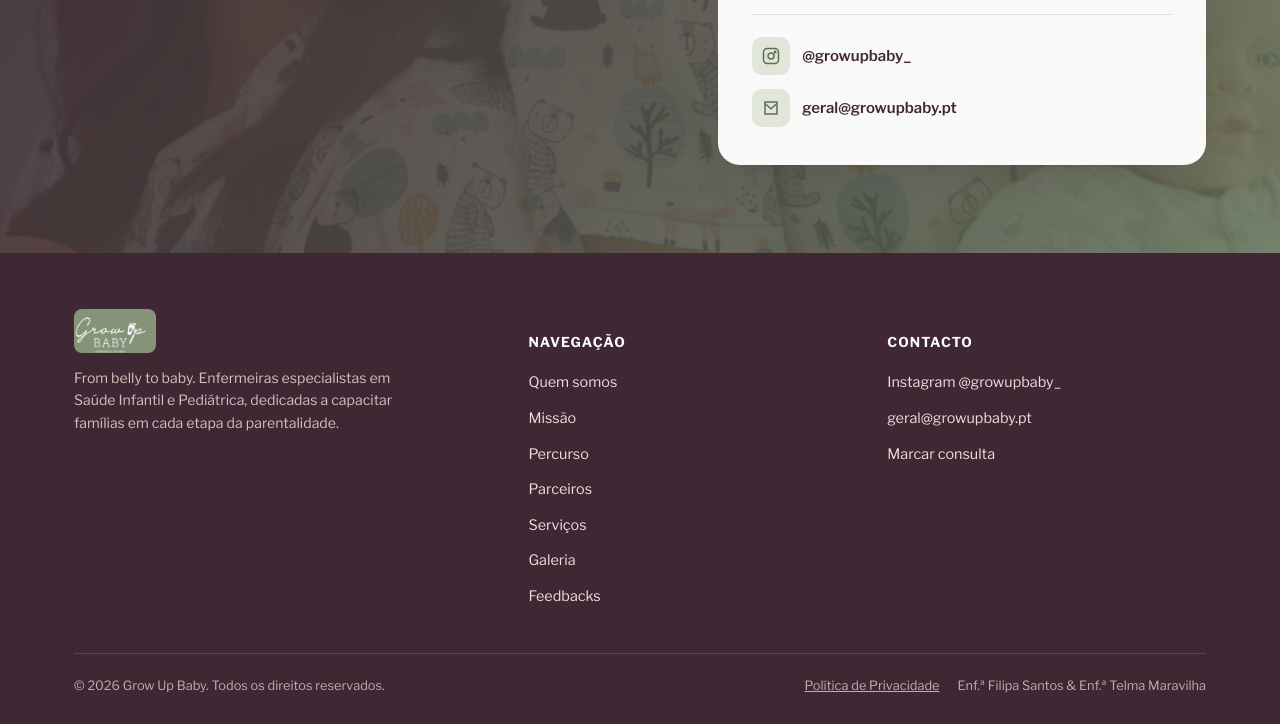
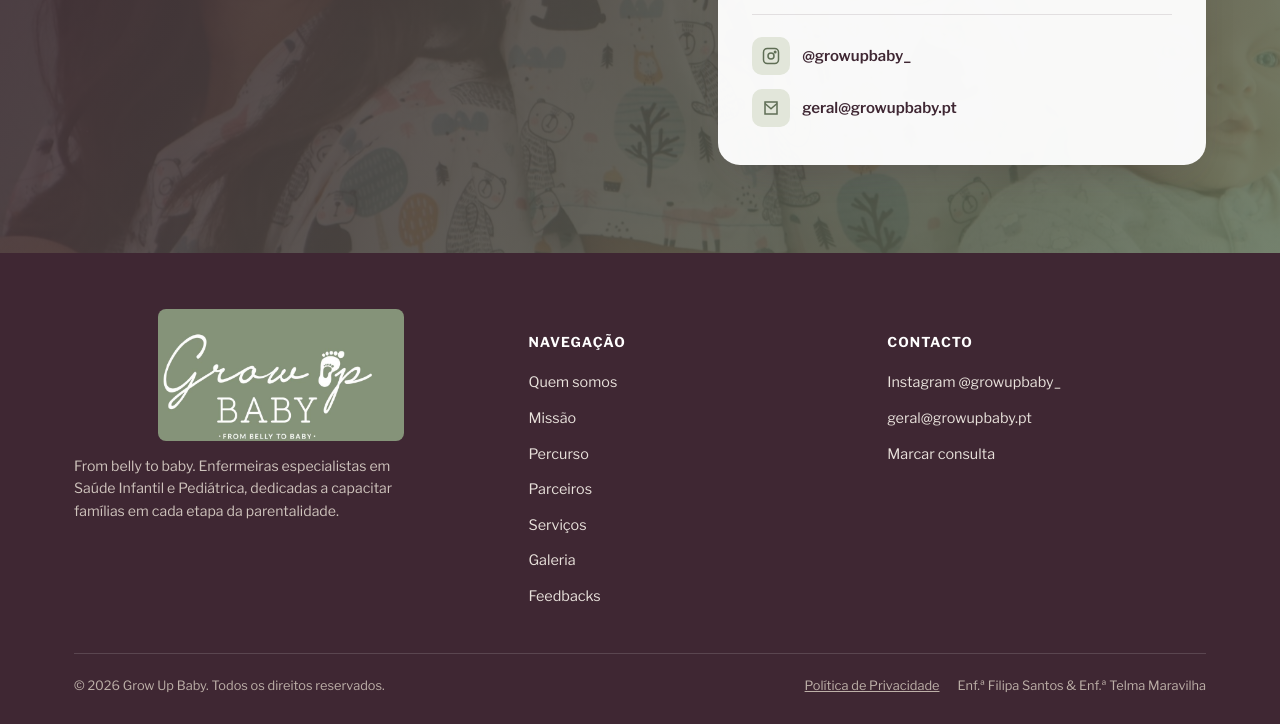
Before and after one commit to GrowUpBaby/site.growupbaby, a plain HTML site: page index.html in a window 1280 px wide. Shown: the part 8677-9401 px from the top of the page. Drawn offline with nearby package versions, Linux system fonts and the light colour scheme.

Commit message:
Amplía y centra el logo del footer
Co-Authored-By: Claude Sonnet 5 <noreply@anthropic.com>

```diff
--- a/index.html
+++ b/index.html
@@ -357,8 +357,8 @@
   /* ---------- FOOTER ---------- */
   footer.site{background:var(--plum); color:#e9e2dc; padding-block:56px 28px;}
   .footer-grid{display:grid; grid-template-columns:1.3fr 1fr 1fr; gap:40px;}
-  .footer-brand{display:flex; align-items:center; gap:12px; margin-bottom:14px;}
-  .footer-brand img{height:44px; width:auto;}
+  .footer-brand{display:flex; align-items:center; justify-content:center; gap:12px; margin-bottom:14px;}
+  .footer-brand img{height:132px; width:auto; display:block; margin:0 auto;}
   footer.site h5{color:#fff; font-size:.85rem; text-transform:uppercase; letter-spacing:.08em; margin-bottom:16px;}
   footer.site p{color:#cfc4bd; font-size:.88rem; max-width:34ch;}
   .footer-links{list-style:none; margin:0; padding:0; display:flex; flex-direction:column; gap:10px;}
```
